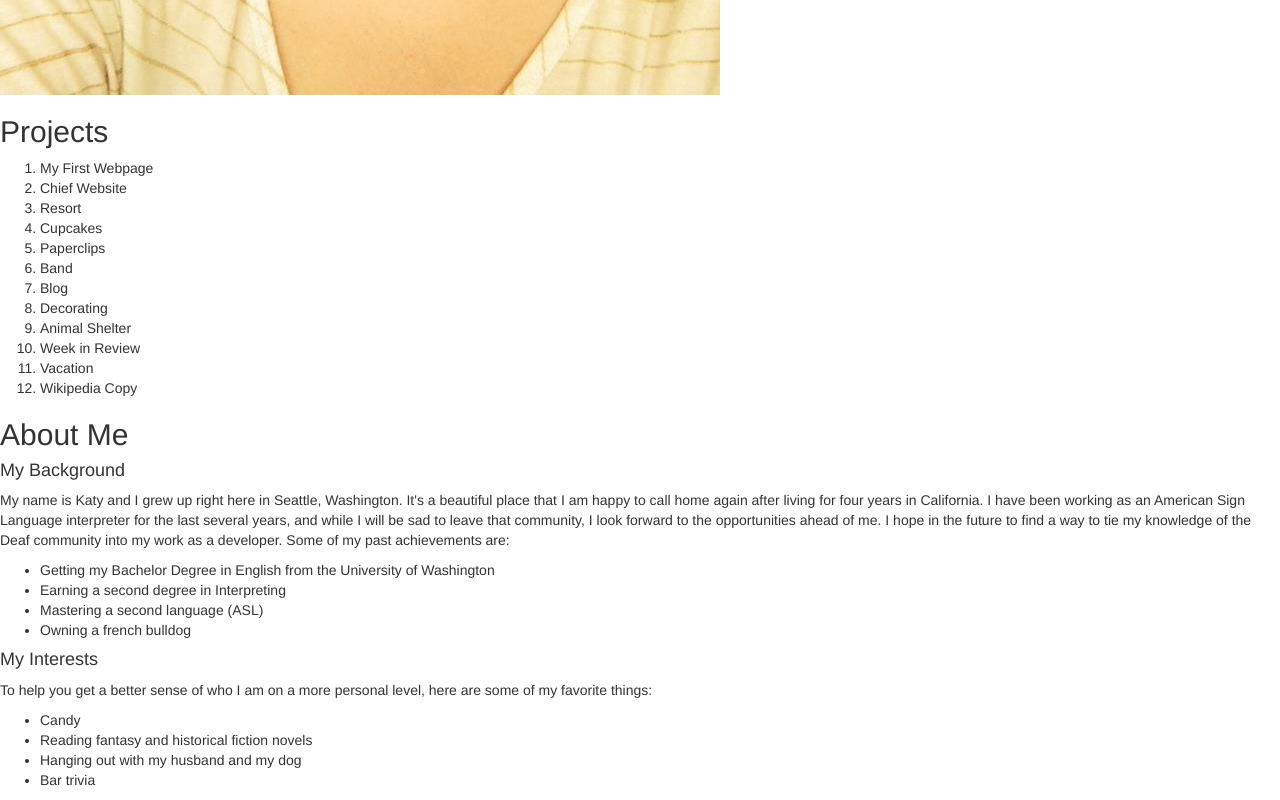
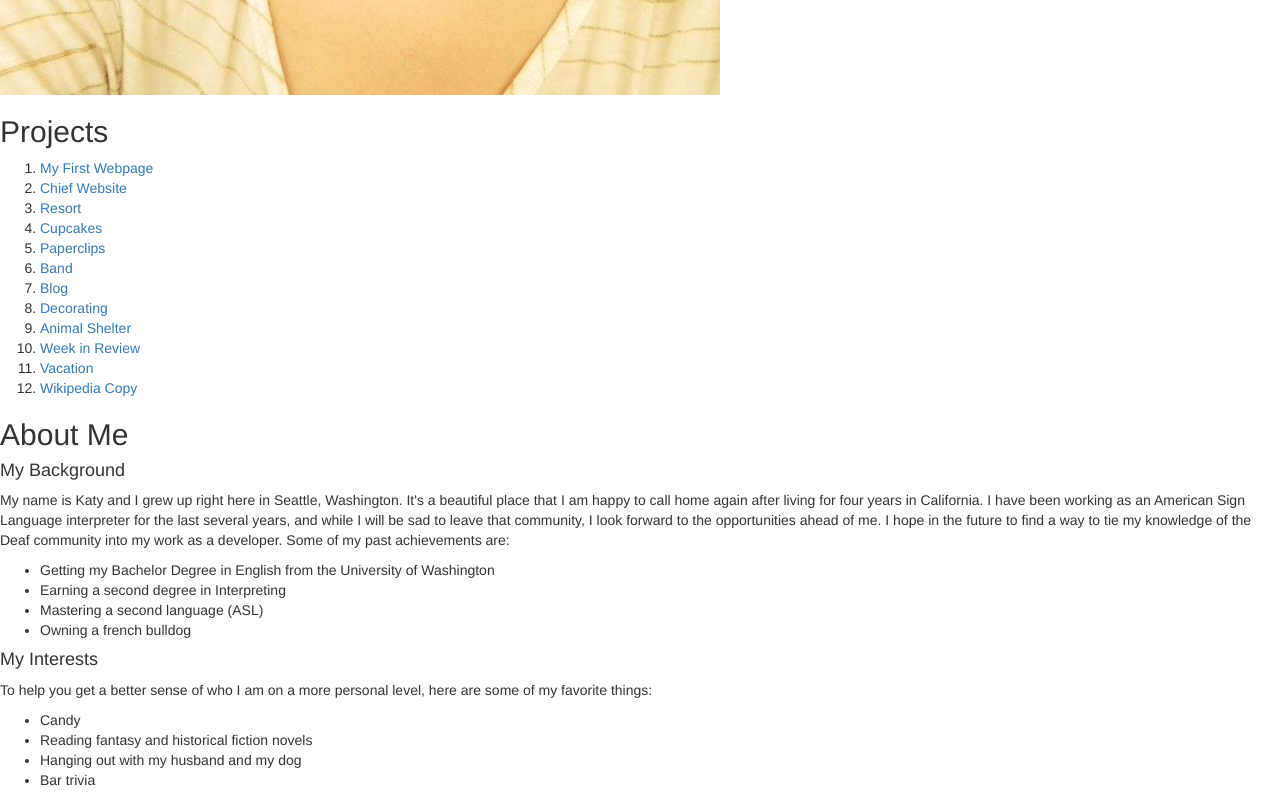
Before and after one commit to katyisgreaty/portfolio-2, a plain HTML site: page index.html in a window 1280 px wide. Shown: the part 935-1735 px from the top of the page. Drawn offline with Linux system fonts and the light colour scheme.

Commit message:
add projects and links

```diff
--- a/index.html
+++ b/index.html
@@ -12,18 +12,18 @@
 <!-- div here? -->
     <h2>Projects</h2>
     <ol>
-      <li>My First Webpage</li>
-      <li>Chief Website</li>
-      <li>Resort</li>
-      <li>Cupcakes</li>
-      <li>Paperclips</li>
-      <li>Band</li>
-      <li>Blog</li>
-      <li>Decorating</li>
-      <li>Animal Shelter</li>
-      <li>Week in Review</li>
-      <li>Vacation</li>
-      <li>Wikipedia Copy</li>
+      <li><a href="https://github.com/kdavor/my-first-webpage">My First Webpage</a></li>
+      <li><a href="https://github.com/kdavor/pet-website">Chief Website</a></li>
+      <li><a href="https://github.com/kdavor/Resort">Resort</a></li>
+      <li><a href="https://github.com/kdavor/Cupcakes">Cupcakes</a></li>
+      <li><a href="https://github.com/kdavor/paperclips">Paperclips</a></li>
+      <li><a href="https://github.com/kdavor/band">Band</a></li>
+      <li><a href="https://github.com/kdavor/blog">Blog</a></li>
+      <li><a href="https://github.com/kdavor/decorating">Decorating</a></li>
+      <li><a href="https://github.com/kdavor/animal-shelter">Animal Shelter</a></li>
+      <li><a href="https://github.com/kdavor/week-in-review">Week in Review</a></li>
+      <li><a href="https://github.com/kdavor/vacation">Vacation</a></li>
+      <li><a href="https://github.com/kdavor/wiki">Wikipedia Copy</a></li>
     </ol>
 
 <!-- div here? -->
```
